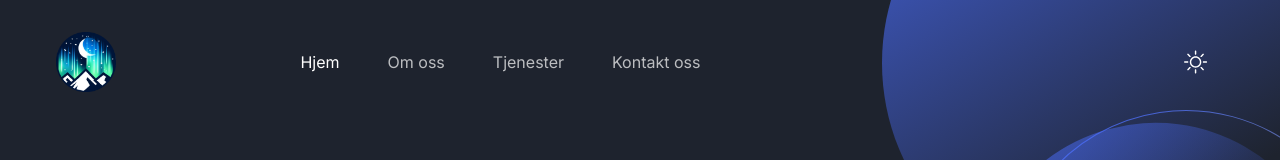
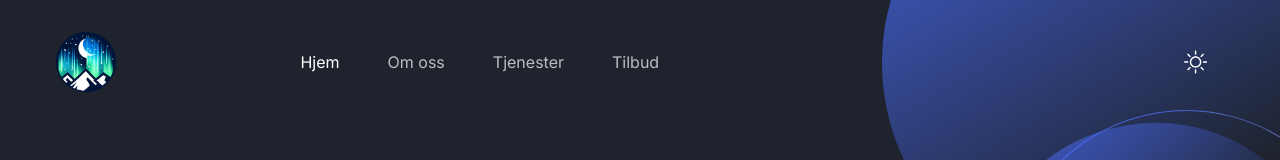
Before and after one commit to PolarCodeSolutions/polarCS-website-react, a Next.js app: page / in a window 1280 px wide. Shown: the top 160 px of the page. Built offline with nearby package versions, Linux system fonts and the light colour scheme.

Commit message:
SEO-290724-0344

```diff
--- a/src/components/Footer/index.tsx
+++ b/src/components/Footer/index.tsx
@@ -58,7 +58,7 @@ const Footer = () => {
                       href="https://www.polarcode.solutions/tjenester/webdesign"
                       className="mb-4 inline-block text-base text-body-color duration-300 hover:text-primary dark:text-body-color-dark dark:hover:text-primary"
                     >
-                      Utforsk våre tilpassede Webdesign-løsninger
+                      Utforsk Webdesign-løsninger
                     </Link>
                   </li>
                   <li>
@@ -66,7 +66,7 @@ const Footer = () => {
                       href="https://www.polarcode.solutions/tjenester/programvare"
                       className="mb-4 inline-block text-base text-body-color duration-300 hover:text-primary dark:text-body-color-dark dark:hover:text-primary"
                     >
-                      Oppdag våre avanserte Programvareløsninger
+                      Se våre Programvareutviklingstjenester
                     </Link>
                   </li>
                   <li>
@@ -74,7 +74,7 @@ const Footer = () => {
                       href="https://www.polarcode.solutions/tjenester/vedlikehold"
                       className="mb-4 inline-block text-base text-body-color duration-300 hover:text-primary dark:text-body-color-dark dark:hover:text-primary"
                     >
-                      Les mer om våre Vedlikeholdstjenester
+                      LLes om Vedlikeholdstjenester
                     </Link>
                   </li>
                   <li>
--- a/src/components/Header/menuData.tsx
+++ b/src/components/Header/menuData.tsx
@@ -21,7 +21,7 @@ const menuData: Menu[] = [
   },
   {
     id: 3,
-    title: "Kontakt oss",
+    title: "Tilbud",
     path: "/kontakt",
     newTab: false,
   },
```
